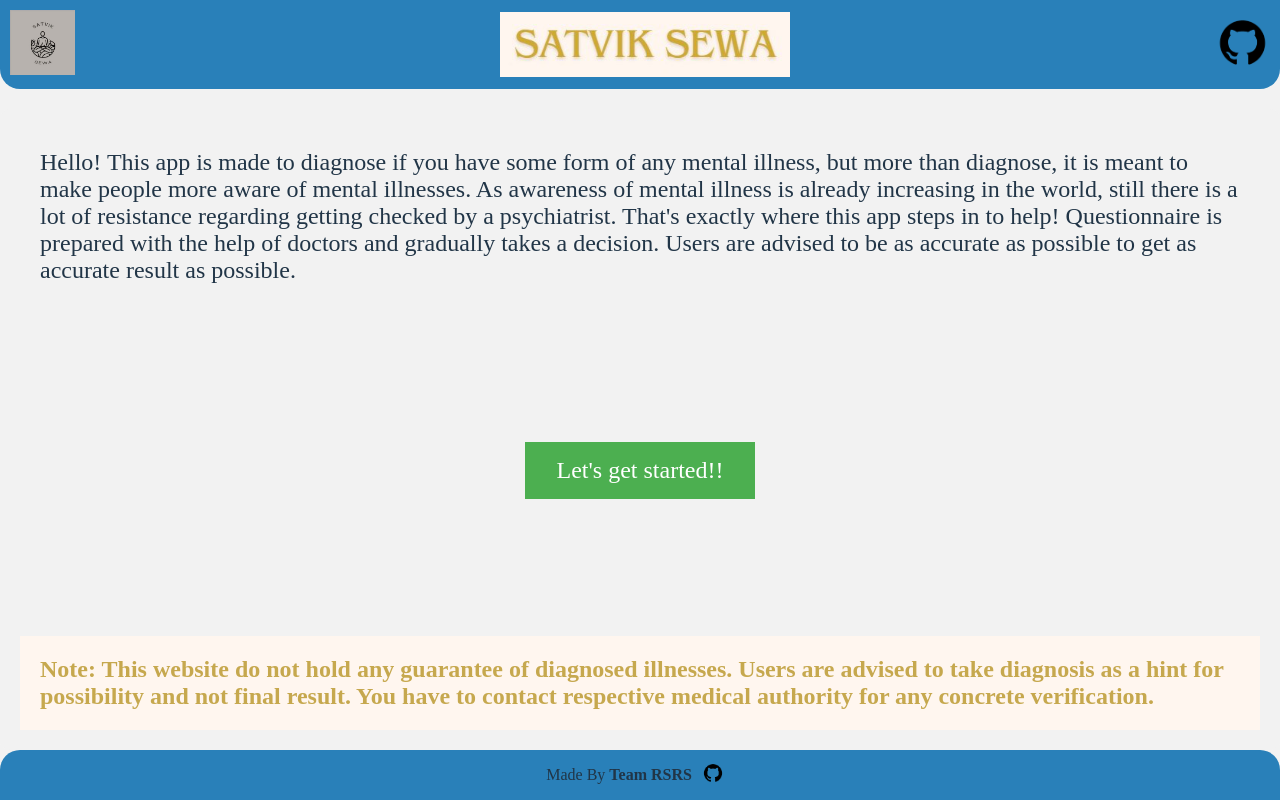
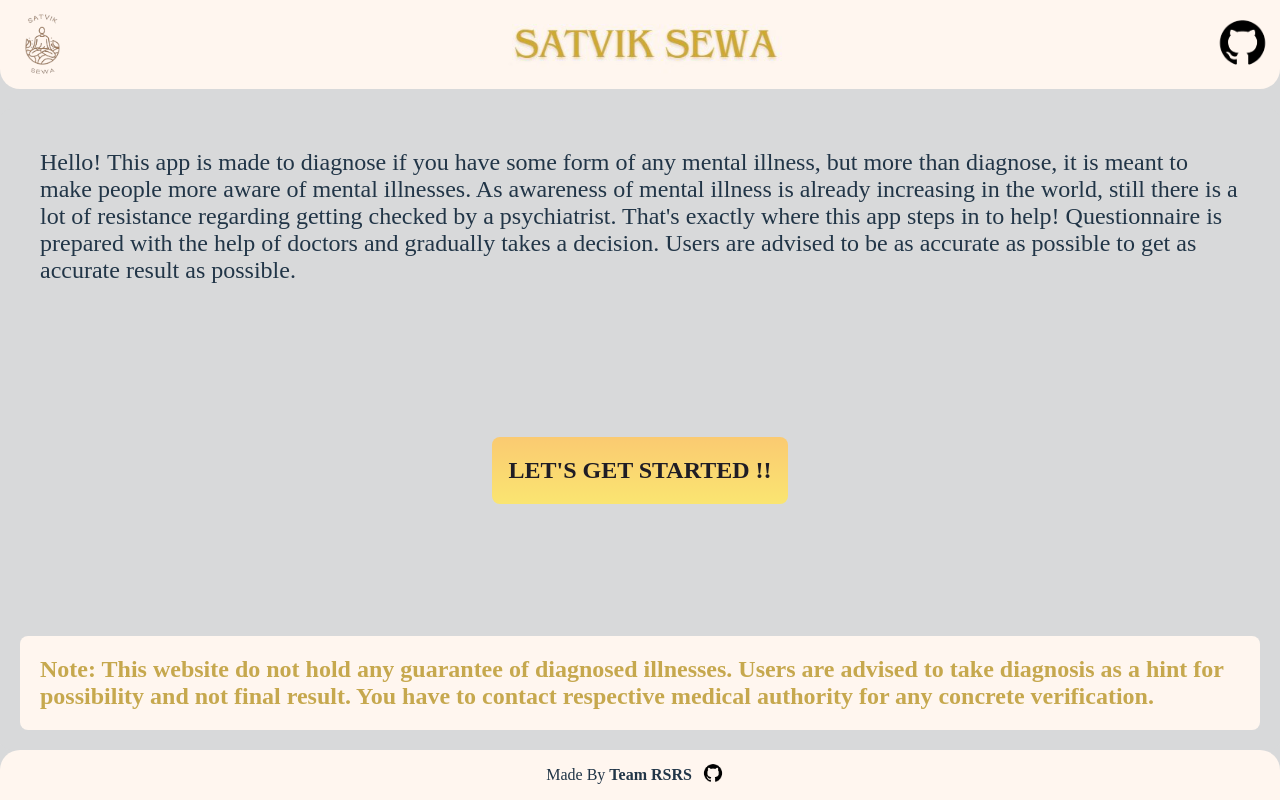
Before and after one commit to raushan27/satvik_sewa, a React (Vite) app: page / in a window 1280 px wide. Built offline with nearby package versions, Linux system fonts and the light colour scheme; the HTML template or start-up script is replaced by a standard one; a web font is replaced by a local one.

Commit message:
Modifies styles

```diff
--- a/package.json
+++ b/package.json
@@ -1,7 +1,7 @@
 {
   "name": "satvik_sewa",
   "private": true,
-  "version": "0.0.0",
+  "version": "0.1.0",
   "type": "module",
   "scripts": {
     "dev": "vite",
--- a/src/App.css
+++ b/src/App.css
@@ -1,8 +1,4 @@
-.app{
-  background-color: #f2f2f2;
-}
-
-.app{
+.app {
   margin: 0;
   padding: 0;
   height: 100vh;
@@ -17,7 +13,7 @@
 }
 
 .mainpage {
-  background-color: #f2f2f2 ;
+  background-color: #d8d9da;
   border-radius: 10px;
   padding: 20px;
   margin-top: 20px;
@@ -29,19 +25,40 @@
 }
 
 .start {
-  background-color: #4caf50;
-  border: none;
-  color: white;
-  padding: 15px 32px;
-  text-align: center;
-  text-decoration: none;
-  display: inline-block;
-  font-size: 16px;
+  display: flex;
+  flex-direction: column;
+  align-items: center;
+  margin: 2rem auto;
+  padding: 1rem;
+  border-radius: 8px;
+  background: linear-gradient(#faca71, #fae571);
+  color: #1f1d25;
+  max-width: 20rem;
+  animation: pulse 2s infinite;
+}
+
+.start h2 {
+  text-transform: uppercase;
+  margin: 0.25rem 0;
+  font-size: 1.5rem;
+  font-weight: bold;
 }
 
 .start:hover {
-  background-color: #45a049;
+  background: #edcd6e;
   cursor: pointer;
+}
+
+@keyframes pulse {
+  0% {
+    box-shadow: 0 0 0 0 rgba(250, 229, 113, 0.7);
+  }
+  50% {
+    box-shadow: 0 0 0 20px rgba(250, 229, 113, 0);
+  }
+  100% {
+    box-shadow: 0 0 0 0 rgba(250, 229, 113, 0);
+  }
 }
 
 .dialogue {
@@ -50,8 +67,9 @@
 }
 
 .note {
-  background-color: #FFF6EF;
-  color: #C6A84E;
+  background-color: #fff6ef;
+  color: #c6a84e;
   font-weight: bold;
   padding: 20px;
+  border-radius: 8px;
 }
--- a/src/assets/components/footer.css
+++ b/src/assets/components/footer.css
@@ -6,7 +6,7 @@
   justify-content: space-between;
   align-items: center;
   flex-wrap: wrap;
-  background-color: #2980b9   ;
+  background-color: #fff6ef;
   border-radius: 20px 20px 0px 0px;
   margin-top: auto;
   flex-grow: 0;
--- a/src/assets/components/header.css
+++ b/src/assets/components/header.css
@@ -6,7 +6,7 @@
   align-items: center;
   flex-wrap: wrap;
   margin-bottom: 0;
-  background-color: #2980b9   ;
+  background-color: #fff6ef;
   border-radius: 0px 0px 20px 20px;
   flex-grow: 0;
   flex-shrink: 0;
--- a/src/assets/components/header.jsx
+++ b/src/assets/components/header.jsx
@@ -1,5 +1,5 @@
 import "./header.css";
-import Logo from "../images/logo.jpg";
+import Logo from "../images/logo.png";
 import logoName from "../images/logo-name.png";
 import Github from "../images/github.gif";
 
@@ -8,7 +8,7 @@ function Header() {
     <div>
       <div className="my-header">
         <a href="https://satvik-sewa.netlify.app/">
-        <img className="logo" src={Logo} alt="App Logo" />
+          <img className="logo" src={Logo} alt="App Logo" />
         </a>
         <img className="logo-name" src={logoName} alt="App Name" />
         <a href="https://github.com/raushan27/satvik_sewa">
--- a/src/index.css
+++ b/src/index.css
@@ -2,6 +2,7 @@ html,
 body {
   margin: 0;
   height: 100vh;
+  background-color: #d8d9da;
 }
 
 @media (prefers-color-scheme: light) {
--- a/src/pages/homepage.jsx
+++ b/src/pages/homepage.jsx
@@ -11,7 +11,7 @@ function Homepage() {
     <div className="wrapper">
       <Header />
       <div className="mainpage">
-        <div className="dialogue" style={{fontSize: '150%'}}>
+        <div className="dialogue" style={{ fontSize: "150%" }}>
           Hello! This app is made to diagnose if you have some form of any
           mental illness, but more than diagnose, it is meant to make people
           more aware of mental illnesses. As awareness of mental illness is
@@ -22,11 +22,11 @@ function Homepage() {
           accurate as possible to get as accurate result as possible.
         </div>
         <br></br>
-        <div className="start" style={{fontSize: '150%'}} onClick={startClicked}>
-          Let's get started!!
+        <div className="start" onClick={startClicked}>
+          <h2>Let's get started !!</h2>
         </div>
         <br></br>
-        <div className="note" style={{fontSize: '150%'}}>
+        <div className="note" style={{ fontSize: "150%" }}>
           Note: This website do not hold any guarantee of diagnosed illnesses.
           Users are advised to take diagnosis as a hint for possibility and not
           final result. You have to contact respective medical authority for any
--- a/src/pages/test.css
+++ b/src/pages/test.css
@@ -1,8 +1,4 @@
 @import url("https://fonts.googleapis.com/css2?family=Anek+Malayalam:wght@100;200;300;400;500;600;700;800&display=swap");
-
-body{
-  background: linear-gradient(90.04deg, #800080 0.03%, #ffc0cb 99.96%);
-}
 
 .quiz-container {
   font-family: "Anek Malayalam", sans-serif;
@@ -14,7 +10,6 @@ body{
   margin: 0;
   padding: 0 30px;
   flex-grow: 1;
-  background-color: #f2f2f2;
 }
 
 .question-container {
```
